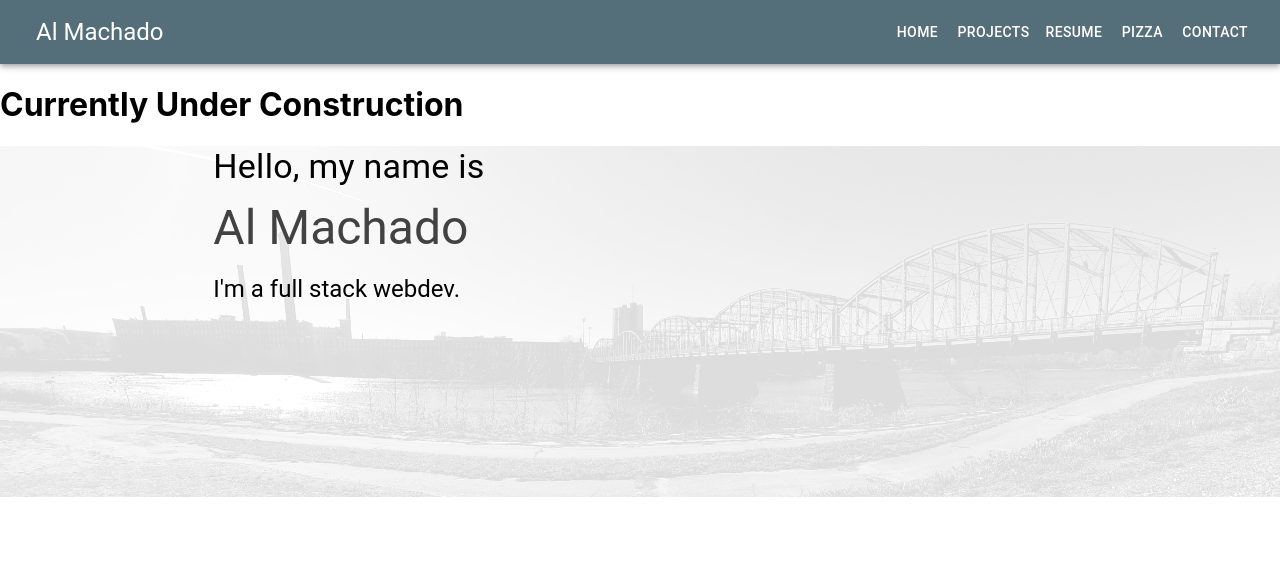
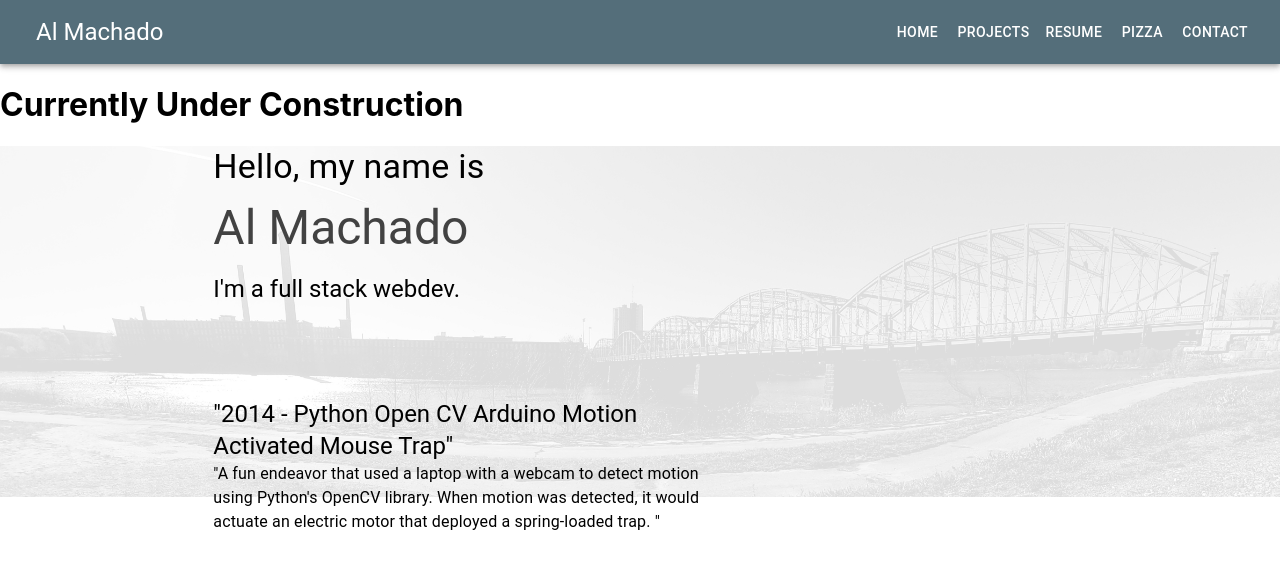
Before and after one commit to machada/portfolio, a React (Create React App) app: page / in a window 1280 px wide. Shown: the top 568 px of the page. Built offline with nearby package versions, Linux system fonts and the light colour scheme.

Commit message:
reformated landing page video caption

```diff
--- a/src/App.css
+++ b/src/App.css
@@ -74,7 +74,7 @@
 
 }
 .video-player{
-  padding-top: 56.25%;
+  padding-top: 10%;
   position: relative;
   width:100%;
   height:100%;
--- a/src/components/MouseTrap.js
+++ b/src/components/MouseTrap.js
@@ -2,6 +2,8 @@ import React from "react";
 import {AppBar, Toolbar, Typography, IconButton, Button} from "@material-ui/core";
 import ReactPlayer from "react-player";
 import {Grid} from "@material-ui/core";
+
+
 
 import App from "../App";
 
@@ -11,7 +13,16 @@ const MouseTrap = (props) =>{
 
 
 
-        <Grid item sm={12}>
+        <Grid item sm={12} md={7}className="video-player">
+        <Typography variant="h5" >
+            "2014 - Python Open CV Arduino Motion Activated Mouse Trap"
+        </Typography>
+        <Typography>
+            "A fun endeavor that used a laptop with a webcam to detect motion using Python's OpenCV library.
+            When motion was detected, it would actuate an electric motor that deployed a spring-loaded trap.
+            "
+        </Typography>
+
         <ReactPlayer
             style={{zIndex:60}}
 
```
